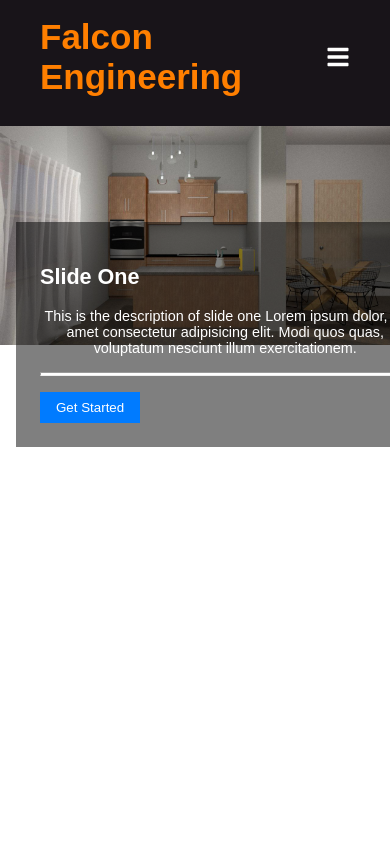
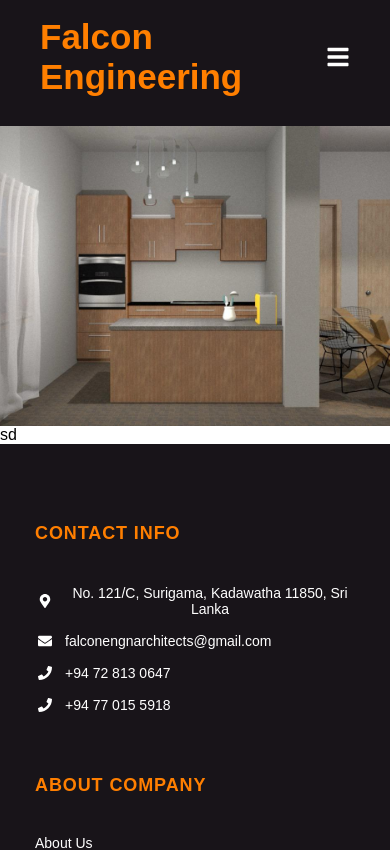
Before and after one commit to chandima-dev/portfolio-, a React (Vite) app: page / in a window 390 px wide. Shown: the top 850 px of the page. Built offline with nearby package versions, Linux system fonts and the light colour scheme; a web font is replaced by a local one.

Commit message:
updated main slideshow

```diff
--- a/src/components/HomeSlider/HomeSlider.css
+++ b/src/components/HomeSlider/HomeSlider.css
@@ -1,215 +1,117 @@
-/* HomeSlider.css */
-
-/* Base Slider Styles */
-.slider {
+.slideshow-container {
+  position: relative;
   width: 100%;
-  height: 75vh;
-  position: relative;
+  height: 600px;
+  margin: 0; /* Remove margin */
+  padding: 0; /* Remove padding */
   overflow: hidden;
 }
 
-/* Slide Styles */
 .slide {
   position: absolute;
-  top: 0;
-  left: 0;
   width: 100%;
   height: 100%;
-  opacity: 0; /* Initially hidden */
-  transform: translateZ(-10px);
-  transition: all 4s ease;
+  opacity: 0;
+  transition: opacity 0.4s ease-in-out;
 }
 
-/* Current Slide Visible */
-.slide.current {
+.slide.active {
   opacity: 1;
-  transform: translateX(0);
-  transition: opacity 1s ease-in-out, transform 1s ease-in-out;
 }
 
-/* Image Styling */
-.slide img.image {
+.slide-image {
   width: 100%;
   height: 100%;
-  object-fit: cover; /* Ensures the image covers the container without distortion */
+  object-fit: cover;
+  margin: 0; /* Remove margin */
+  padding: 0; /* Remove padding */
 }
 
-/* Content Styling */
-.content {
+.slide-content {
   position: absolute;
-  top: 23rem;
-  left: 5rem;
-  opacity: 0;
-  width: 50%;
-  color: #fff;
-  padding: 3rem;
-  background: rgba(0, 0, 0, 0.3);
-  animation: slide-up 1s ease 0.5s;
-  animation-fill-mode: forwards;
-  visibility: hidden;
-  transition: opacity 0.5s ease, transform 0.5s ease;
+  bottom: -100%; /* Start off-screen */
+  left: 20px;
+  color: white;
+  text-shadow: 2px 2px 4px rgba(0, 0, 0, 0.8);
+  transition: bottom 0.9s ease-in-out; /* Animate the bottom property */
+  padding: 20px 200px;
+  z-index: 10; /* Ensure it appears above the image */
 }
 
-.slide.current .content {
-  opacity: 1;
-  visibility: visible;
-  transform: translateY(-6rem); /* Moves content up as per animation */
+.slide-content.slide-in {
+  bottom: 50%; /* Move to the vertical middle */
+  transform: translateY(50%); /* Adjust for the height of the content */
 }
 
-/* Slide-Up Animation */
-@keyframes slide-up {
-  0% {
-    visibility: visible;
-    top: 23rem;
+.slide-title {
+  font-size: 36px;
+  margin-bottom: 10px;
+}
+
+.slide-description {
+  font-size: 18px;
+  margin-bottom: 20px;
+}
+
+.slide-button {
+  padding: 10px 20px;
+  background-color: #007bff;
+  color: white;
+  text-decoration: none;
+  font-size: 16px;
+  border-radius: 5px;
+  cursor: pointer; /* Change cursor to pointer */
+}
+
+.slide-button:hover {
+  background-color: #0056b3;
+}
+/* Media query for mobile devices */
+@media (max-width: 768px) {
+  .slideshow-container {
+    height: 300px; /* Adjust height for mobile */
   }
-  100% {
-    visibility: visible;
-    top: 17rem;
+
+  .slide-content {
+    bottom: -100%; /* Start off-screen for animation */
+    left: 50%; /* Center horizontally */
+    transform: translateX(-50%); /* Center horizontally */
+    padding: 20px; /* Adjust padding */
+    z-index: 20; /* Ensure it appears above the image */
+    transition: bottom 0.9s ease-in-out; /* Animate the bottom property */
+  }
+
+  .slide-content.slide-in {
+    bottom: 50%; /* Move to the vertical middle */
+    transform: translate(-50%, 50%); /* Center horizontally and adjust for height */
+  }
+
+  .slide-content.slide-out {
+    bottom: -100%; /* Move out of view */
+    transition: bottom 0.5s ease-in-out; /* Animate the bottom property */
+  }
+
+  .slide-title {
+    font-size: 24px; /* Adjust title size for mobile */
+  }
+
+  .slide-description {
+    font-size: 14px; /* Adjust description size for mobile */
+  }
+
+  .slide-button {
+    font-size: 14px; /* Adjust button size for mobile */
+  }
+
+  .slide-image {
+    object-fit: cover; /* Ensure image covers the slide */
+  }
+
+  .slide {
+    position: absolute;
+    width: 100%;
+    height: 100%;
+    opacity: 0;
+    transition: opacity 0.4s ease-in-out;
   }
 }
-
-/* Navigation Arrows */
-.arrow {
-  border: 2px solid white;
-  background-color: transparent;
-  color: #fff;
-  cursor: pointer;
-  height: 2rem;
-  width: 2rem;
-  border-radius: 50%;
-  position: absolute;
-  z-index: 999;
-  display: flex;
-  align-items: center;
-  justify-content: center;
-  font-size: 1rem;
-}
-
-.arrow:hover {
-  background-color: #fff;
-  color: #777;
-}
-
-.next {
-  top: 35%;
-  right: 1.5rem;
-}
-
-.prev {
-  top: 35%;
-  left: 1.5rem;
-}
-
-/* Horizontal Rule within Content */
-.content hr {
-  height: 2px;
-  background: white;
-  width: 50%;
-  margin: 1rem 0;
-}
-
-/* Button Styling (Assuming --btn and --btn-primary are defined elsewhere) */
-.--btn {
-  padding: 0.5rem 1rem;
-  border: none;
-  cursor: pointer;
-}
-
-.--btn-primary {
-  background-color: #007bff;
-  color: #fff;
-}
-
-/* Media Queries for Responsiveness */
-
-/* Mobile Responsive Styles for 768px and Below */
-@media screen and (max-width: 768px) {
-
-  /* Slider takes full viewport height */
-  .slider {
-    height: 100vh; /* Full viewport height */
-  }
-
-  /* Remove 3D Transform and ensure full height */
-  .slide {
-    transform: translateZ(0); /* Remove 3D transform for simplicity */
-    height: 100%; /* Ensure slides fill the slider's height */
-  }
-
-  /* Image covers entire slide area without distortion */
-  .slide img.image {
-    width: 100%;
-    height: 100%;
-    object-fit: cover; /* Ensures the image covers the container */
-  }
-
-  /* Adjust Content Box Positioning and Size */
-  .content {
-    top: 15rem; /* Adjust vertical positioning */
-    left: 2rem; /* Reduce horizontal positioning */
-    width: 90%; /* Increase width for better readability */
-    padding: 2rem; /* Reduce padding to save space */
-    font-size: 1rem; /* Adjust font size for readability */
-    background: rgba(0, 0, 0, 0.5); /* Slightly darker background for better contrast */
-    transform: translateY(0); /* Reset transform */
-    opacity: 0; /* Reset opacity */
-    visibility: hidden; /* Hide by default */
-  }
-
-  /* Ensure Content is Visible in Current Slide */
-  .slide.current .content {
-    opacity: 1;
-    visibility: visible;
-    transform: translateY(-6rem); /* Moves content up as per animation */
-  }
-  image{
-    height: 1003vh;
-  }
-  /* Navigation Arrows Resizing and Repositioning */
-  .arrow {
-    width: 1.5rem;
-    height: 1.5rem;
-    border-width: 1px;
-    font-size: 0.8rem;
-  }
-
-  .next {
-    right: 0.5rem; /* Move closer to the edge */
-    top: 50%; /* Center vertically */
-    transform: translateY(-50%); /* Adjust for perfect centering */
-  }
-
-  .prev {
-    left: 0.5rem; /* Move closer to the edge */
-    top: 50%; /* Center vertically */
-    transform: translateY(-50%); /* Adjust for perfect centering */
-  }
-
-  /* Horizontal Rule Adjustment */
-  .content hr {
-    width: 100%; /* Make HR span full width */
-    margin: 1rem 0; /* Add vertical spacing */
-  }
-
-  /* Animation Timing Adjustment */
-  .content {
-    animation: slide-up 1s ease 0.3s; /* Slightly faster animation */
-  }
-
-  /* Further Adjustments for Even Smaller Devices (600px and Below) */
-  @media screen and (max-width: 600px) {
-    .content {
-      top: 12rem; /* Further adjust vertical positioning */
-      left: 1rem; /* Further reduce horizontal positioning */
-      width: 95%; /* Maximize content width */
-      padding: 1.5rem; /* Further reduce padding */
-      font-size: 0.9rem; /* Slightly smaller font size */
-    }
-
-    .arrow {
-      width: 1.2rem;
-      height: 1.2rem;
-      font-size: 0.7rem;
-    }
-  }
-}
--- a/src/components/HomeSlider/HomeSlider.jsx
+++ b/src/components/HomeSlider/HomeSlider.jsx
@@ -1,67 +1,75 @@
-import { useState, useEffect } from "react";
-// import { AiOutlineArrowLeft, AiOutlineArrowRight } from "react-icons/ai";
-import { sliderData } from "../../slider-data.jsx";
-import "./HomeSlider.css";
+import React, { useState, useEffect } from 'react';
+import { useNavigate } from 'react-router-dom';
+import './HomeSlider.css';
 
-const HomeSlider = () => {
+const Slideshow = () => {
+  const slides = [
+    {
+      id: 1,
+      image: '/images/img1.jpeg',
+      title: 'Title 1',
+      description: 'This is the description for image 1',
+      buttonLabel: 'Click Here 1',
+      buttonLink: '/aboutus',
+    },
+    {
+      id: 2,
+      image: '/images/img2.jpeg',
+      title: 'Title 2',
+      description: 'This is the description for image 2',
+      buttonLabel: 'Click Here 2',
+      buttonLink: '/projects',
+    },
+    {
+      id: 3,
+      image: '/images/img3.jpeg',
+      title: 'Title 3',
+      description: 'This is the description for image 3',
+      buttonLabel: 'Click Here 3',
+      buttonLink: '/contactus',
+    },
+  ];
+
   const [currentSlide, setCurrentSlide] = useState(0);
-  const slideLength = sliderData.length;
+  const [isSlidingOut, setIsSlidingOut] = useState(false);
+  const navigate = useNavigate();
 
-  const autoScroll = true;
-  let slideInterval;
-  let intervalTime = 6000;
+  useEffect(() => {
+    const interval = setInterval(() => {
+      setIsSlidingOut(true); // Start slide-out animation
+      setTimeout(() => {
+        setCurrentSlide((prevSlide) => (prevSlide + 1) % slides.length);
+        setIsSlidingOut(false); // Reset sliding out after changing slide
+      }, 900); // Wait for animation to finish before changing slide
+    }, 5000);
+    return () => clearInterval(interval);
+  }, [slides.length]);
 
-  const nextSlide = () => {
-    setCurrentSlide(currentSlide === slideLength - 1 ? 0 : currentSlide + 1);
-    console.log("next");
+  const handleButtonClick = () => {
+    const link = slides[currentSlide].buttonLink;
+    console.log(slides[currentSlide].id);
+    navigate(link);
   };
 
-  const prevSlide = () => {
-    setCurrentSlide(currentSlide === 0 ? slideLength - 1 : currentSlide - 1);
-    console.log("prev");
-  };
-
-  function auto() {
-    slideInterval = setInterval(nextSlide, intervalTime);
-  }
-
-  useEffect(() => {
-    setCurrentSlide(0);
-  }, []);
-
-  useEffect(() => {
-    if (autoScroll) {
-      auto();
-    }
-    return () => clearInterval(slideInterval);
-  }, [currentSlide]);
-
   return (
-    <div className="slider">
-      {/* <AiOutlineArrowLeft className="arrow prev" onClick={prevSlide} />
-      <AiOutlineArrowRight className="arrow next" onClick={nextSlide} /> */}
-      {sliderData.map((slide, index) => {
-        return (
-          <div
-            className={index === currentSlide ? "slide current" : "slide"}
-            key={index}
-          >
-            {index === currentSlide && (
-              <div>
-                <img src={slide.image} alt="slide" className="image" />
-                <div className="content">
-                  <h2>{slide.heading}</h2>
-                  <p>{slide.desc}</p>
-                  <hr />
-                  <button className="--btn --btn-primary">Get Started</button>
-                </div>
-              </div>
-            )}
+    <div className="slideshow-container">
+      {slides.map((slide, index) => (
+        <div
+          key={index}
+          className={`slide ${index === currentSlide ? 'active' : ''}`}
+        >
+          <img src={slide.image} alt={`Slide ${index + 1}`} className="slide-image" />
+          <div className={`slide-content ${index === currentSlide ? 'slide-in' : ''} ${isSlidingOut && index === currentSlide ? 'slide-out' : ''}`}>
+            <h2 className="slide-title">{slide.title}</h2>
+            <p className="slide-description">{slide.description}</p>
+            <button onClick={handleButtonClick} className="slide-button">
+              {slide.buttonLabel}
+            </button>
           </div>
-        );
-      })}
+        </div>
+      ))}
     </div>
   );
 };
 
-export default HomeSlider;
+export default Slideshow;
--- a/src/slider-data.jsx
+++ b/src/components/HomeSlider/slider-data.jsx
@@ -3,15 +3,18 @@ export const sliderData = [
     image: "/images/img1.jpeg",
     heading: "Slide One",
     desc: "This is the description of slide one Lorem ipsum dolor, sit amet consectetur adipisicing elit. Modi quos quas, voluptatum nesciunt illum exercitationem.",
+    redirectUrl: "./aboutus", // Add the URL for redirection
   },
   {
     image: "/images/img2.jpeg",
     heading: "Slide Two",
     desc: "This is the description of slide two Lorem ipsum dolor, sit amet consectetur adipisicing elit. Modi quos quas, voluptatum nesciunt illum exercitationem.",
+    redirectUrl: "./projects", // Add the URL for redirection
   },
   {
     image: "/images/img3.jpeg",
     heading: "Slide Three",
     desc: "This is the description of slide three Lorem ipsum dolor, sit amet consectetur adipisicing elit. Modi quos quas, voluptatum nesciunt illum exercitationem.",
+    redirectUrl: "/contactus", // Add the URL for redirection
   },
 ];
--- a/src/pages/Home/Home.jsx
+++ b/src/pages/Home/Home.jsx
@@ -5,26 +5,10 @@ import "slick-carousel/slick/slick-theme.css";
 import styles from './Home.module.css'; // Import as a module
 
 const Slideshow = () => {
-  const settings = {
-    dots: true,
-    infinite: true,
-    speed: 500,
-    slidesToShow: 1,
-    slidesToScroll: 1,
-    autoplay: true,
-    autoplaySpeed: 2000,
-  };
-
-  // Update paths as your images are located in the public folder
-  const images = [
-    "/images/img1.jpeg",
-    "/images/img2.jpeg",
-    "/images/img3.jpeg" // Update or add paths as needed
-  ];
 
   return (
     <div className={styles.slideshow}>
-
+sd
     </div>
   );
 };
```
